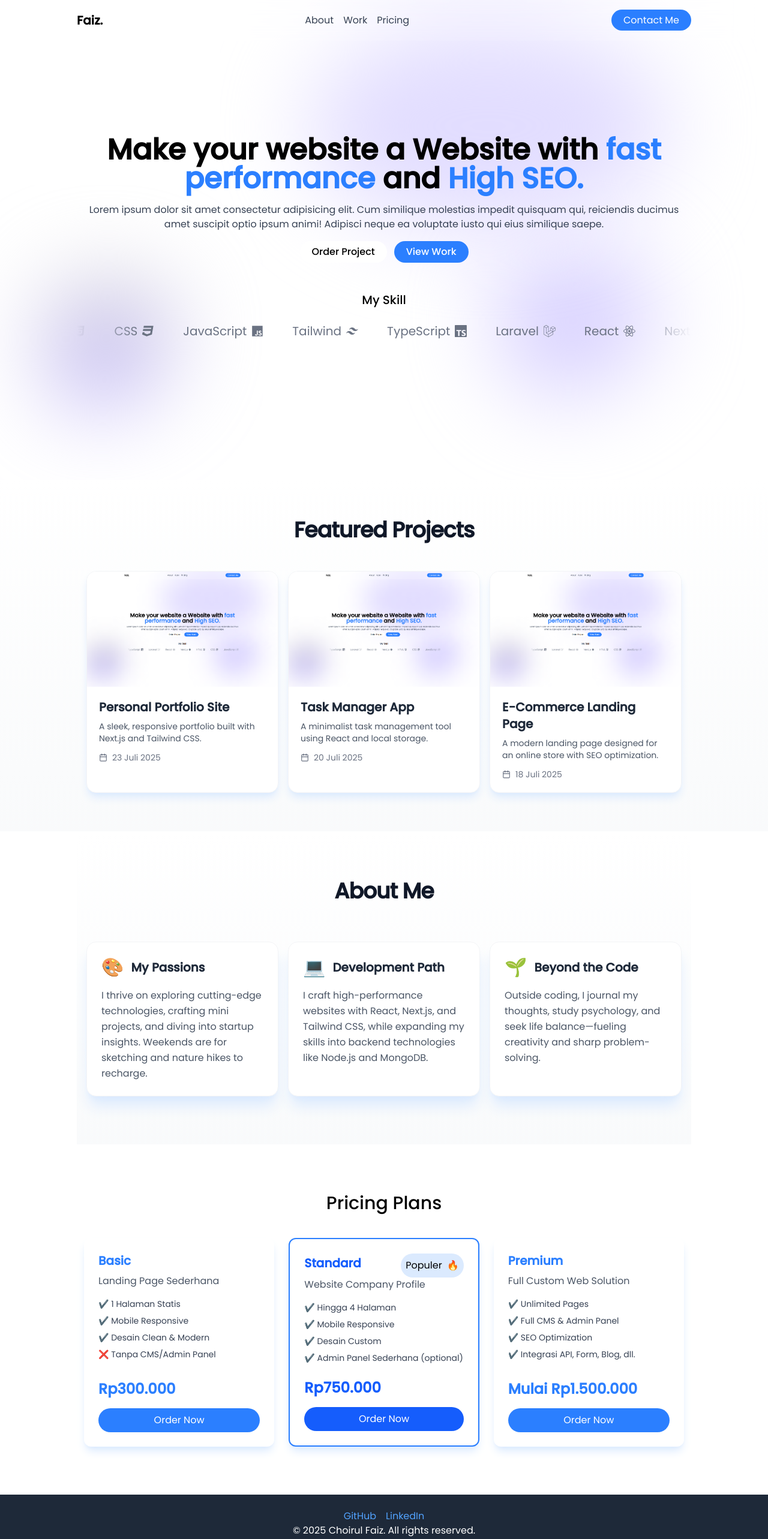
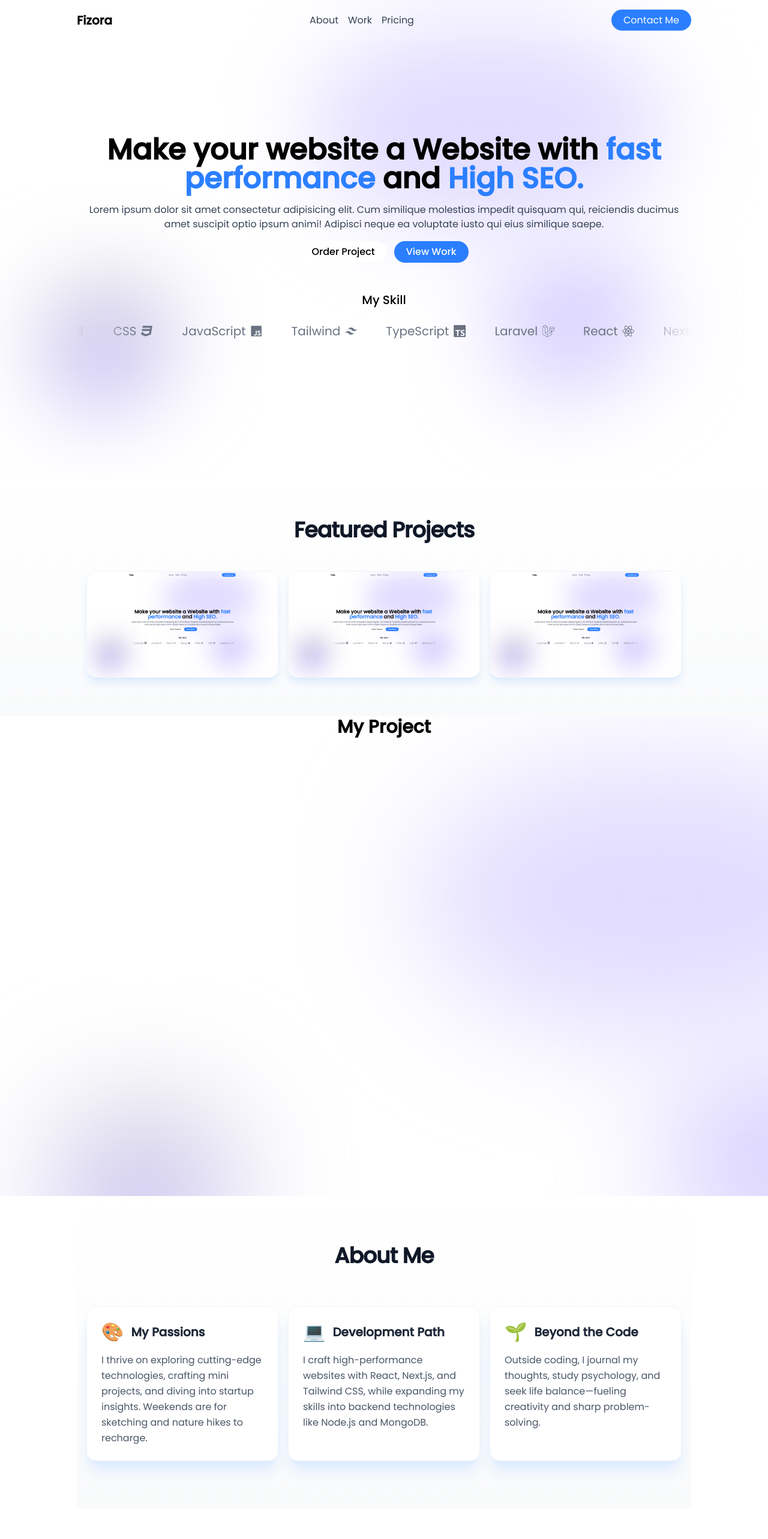
Before and after one commit to Fizora/faiz, a Next.js app: page / in a window 1280 px wide. Shown: the top 2566 px of the page at 60% size. Built offline with nearby package versions, Linux system fonts and the light colour scheme.

Commit message:
update domain and my brand

```diff
--- a/src/app/layout.jsx
+++ b/src/app/layout.jsx
@@ -8,7 +8,7 @@ const poppins = Poppins({
 });
 
 export const metadata = {
-  title: "Faiz",
+  title: "Fizora",
   description: "Generated by create next app",
 };
 
--- a/src/app/page.jsx
+++ b/src/app/page.jsx
@@ -2,6 +2,7 @@
 import Navbar from "@/components/Navbar";
 import Hero from "@/components/Hero";
 import FeaturedProject from "@/components/FeaturedProject";
+import Project from "@/components/Project";
 import About from "@/components/About";
 import Pricing from "@/components/Pricing";
 import Footer from "@/components/Footer";
@@ -22,6 +23,7 @@ export default function Home() {
       <Navbar />
       <Hero />
       <FeaturedProject />
+      <Project />
       <About />
       <Pricing />
       <Footer />
--- a/src/components/FeaturedProject.jsx
+++ b/src/components/FeaturedProject.jsx
@@ -1,3 +1,4 @@
+import Image from "next/image";
 import { LuCalendar } from "react-icons/lu";
 
 const projects = [
@@ -38,14 +39,15 @@ export default function FeaturedProject() {
           {projects.map((project, index) => (
             <div
               key={project.id}
-              className="group rounded-2xl overflow-hidden shadow-lg hover:shadow-xl shadow-blue-100 transition  duration-300 bg-white border border-gray-100 hover:border-blue-200"
+              className=" rounded-2xl overflow-hidden shadow-lg hover:shadow-xl shadow-blue-100 transition  duration-300 bg-white border border-gray-100 hover:border-blue-200"
               data-aos="zoom-in-up"
               data-aos-delay={index * 100 + 100}
             >
-              <img
+              <Image
                 src="/project.png"
                 alt={project.title}
-                className="w-full h-48 object-cover"
+                fill
+                className="w-full  relative h-48 object-cover "
               />
               <div className="p-5">
                 <h3 className="text-xl font-semibold text-gray-800 group-hover:text-blue-600 transition-colors duration-300">
--- a/src/components/Navbar.jsx
+++ b/src/components/Navbar.jsx
@@ -10,7 +10,7 @@ const Navbar = () => {
       <div className="top-0 left-0 fixed z-10 w-full p-1 bg-transparent backdrop-blur-xl">
         <header className="mx-auto px-4 md:px-0 py-4 max-w-5xl flex justify-between items-center rounded-full">
           <div className="font-bold text-xl">
-            <p>Faiz.</p>
+            <p>Fizora</p>
           </div>
           {/* desktop */}
           <nav className="hidden md:flex px-2 items-center gap-4 text-gray-700">
--- a/src/components/Pricing.jsx
+++ b/src/components/Pricing.jsx
@@ -38,7 +38,7 @@ export default function Pricing() {
               <h2 className="text-xl font-semibold mb-2 text-blue-600">
                 Standard
               </h2>
-              <span className="flex items-center gap-2 p-2 rounded-full bg-blue-100">
+              <span className="flex px-4 py-1.5 items-center gap-2 rounded-full bg-blue-100">
                 <p>Populer</p> 🔥
               </span>
             </span>
--- /dev/null
+++ b/src/components/Project.jsx
@@ -0,0 +1,11 @@
+export default function Project() {
+  return (
+    <>
+      <section className="min-h-screen bg-[url('/pattern.svg')]">
+        <div className="mx-auto max-w-5xl">
+          <h1 className="text-3xl font-bold text-center">My Project</h1>
+        </div>
+      </section>
+    </>
+  );
+}
```
